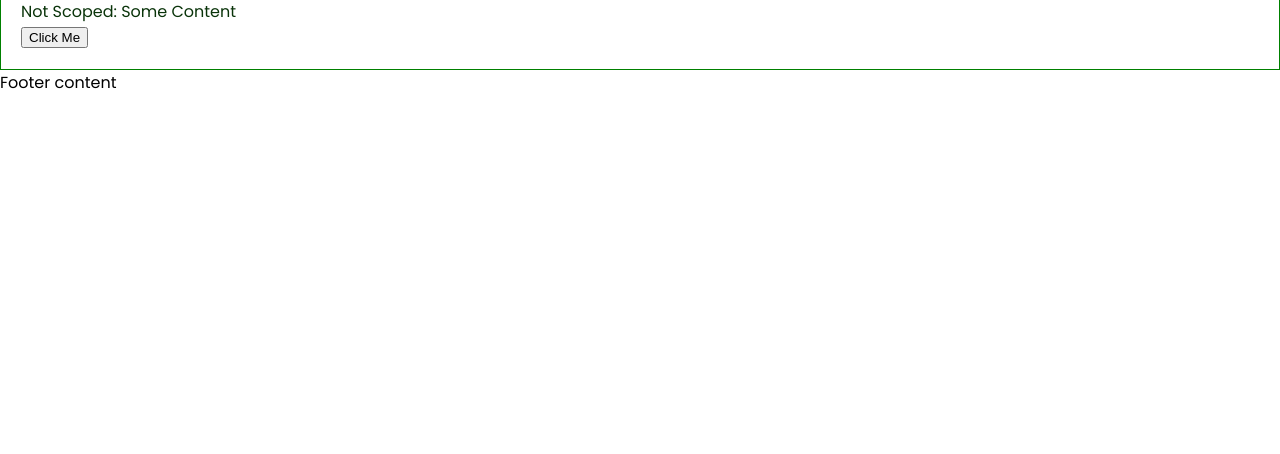
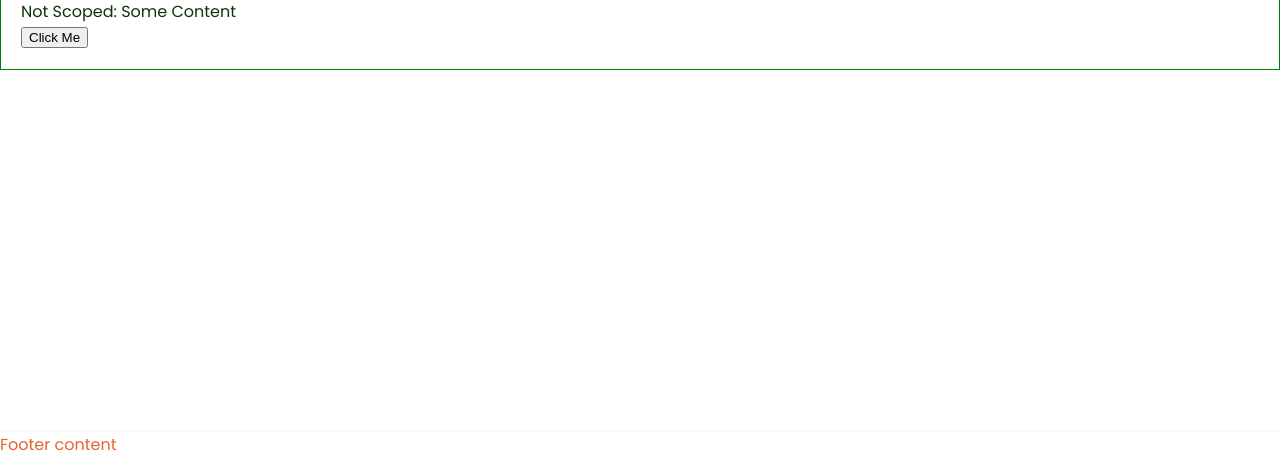
Before and after one commit to LAxBANDA/haintech-mf-vue-wireframe, a Vue app: page / in a window 1280 px wide. Shown: the part 343-797 px from the top of the page. Built offline with nearby package versions, Linux system fonts and the light colour scheme.

Commit message:
cambios wireframe

```diff
--- a/src/components/Navbar.vue
+++ b/src/components/Navbar.vue
@@ -43,7 +43,7 @@ nav {
   background-color: #fff;
   color: var(--primary-color);
   box-shadow: 0px 3px 7px rgba(0, 0, 0, 0.2);
-  z-index: 200;
+  z-index: 2;
 }
 
 nav::before {
--- a/src/components/Overlay.vue
+++ b/src/components/Overlay.vue
@@ -5,16 +5,16 @@
 </template>
 
 <script>
-import { useOverlayStore } from '@/store/overlay'
-import { defineComponent } from 'vue';
+import { useOverlayStore } from "@/store/overlay";
+import { defineComponent } from "vue";
 
 export default defineComponent({
   setup() {
     const overlayStore = useOverlayStore();
 
-        return { overlayStore }
-    }
-})
+    return { overlayStore };
+  },
+});
 </script>
 
 <style scoped>
@@ -32,8 +32,7 @@ export default defineComponent({
   position: fixed;
   width: 100%;
   height: 100%;
-    z-index: 1;
-    background: rgba(0,0,0,0.3);
+  z-index: 2;
+  background: rgba(0, 0, 0, 0.3);
 }
-
 </style>
--- a/src/components/Wireframe.vue
+++ b/src/components/Wireframe.vue
@@ -45,7 +45,7 @@ export default {
       showAside: false,
     };
   },
-  mounted() {
+  created() {
     let Script = document.createElement("link");
     Script.setAttribute(
       "href",
@@ -65,8 +65,20 @@ export default {
 };
 </script>
 
-<style>
+<style scoped>
 header {
   height: 64px;
 }
+
+footer {
+  display: flex;
+  align-items: center;
+  gap: 0.5em;
+  position: fixed;
+  width: 100%;
+  bottom: 0;
+  background-color: #fff;
+  color: var(--primary-color);
+  box-shadow: 0px 3px 7px rgba(0, 0, 0, 0.2);
+}
 </style>
```
Lines whose indentation alone changed are shown as unchanged.
